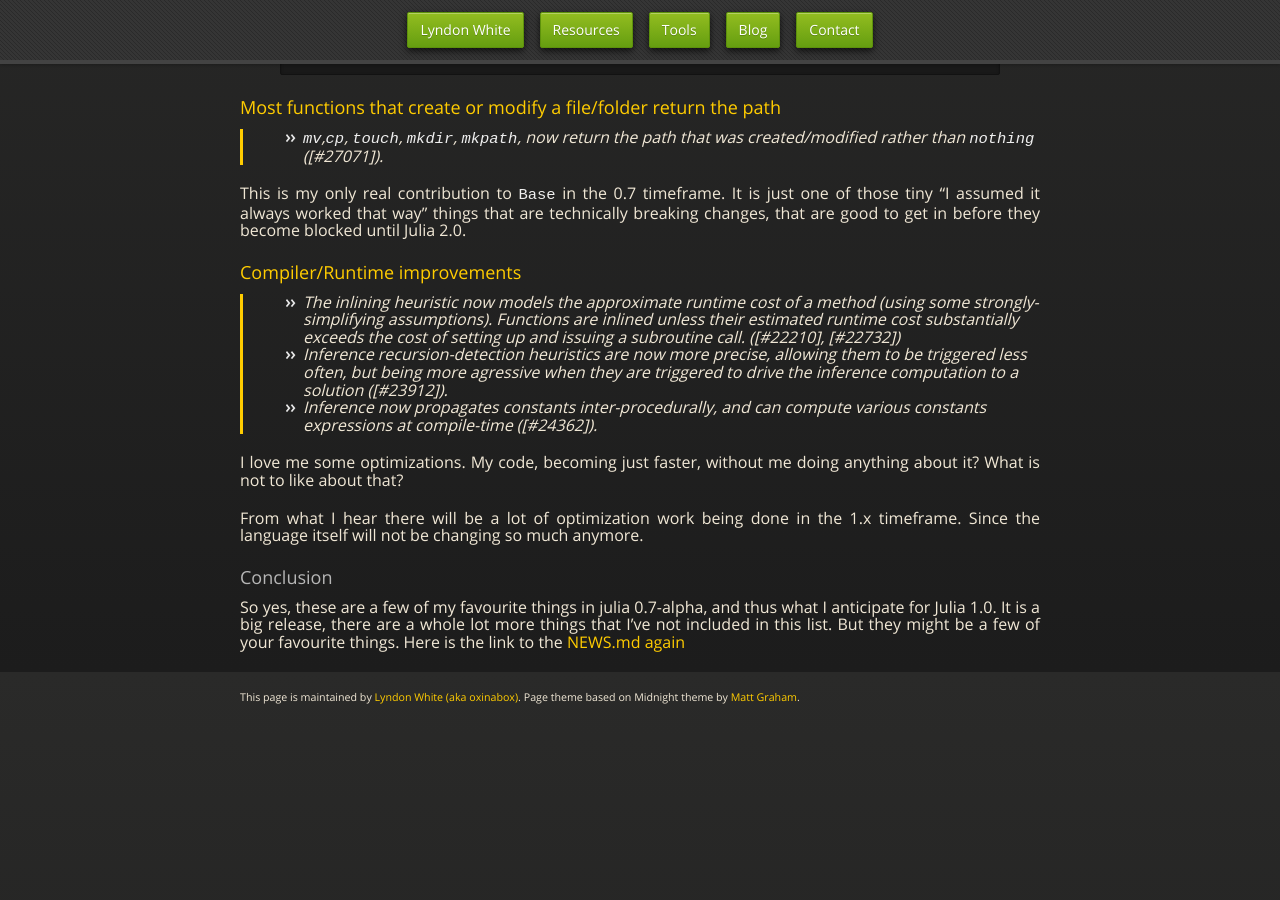
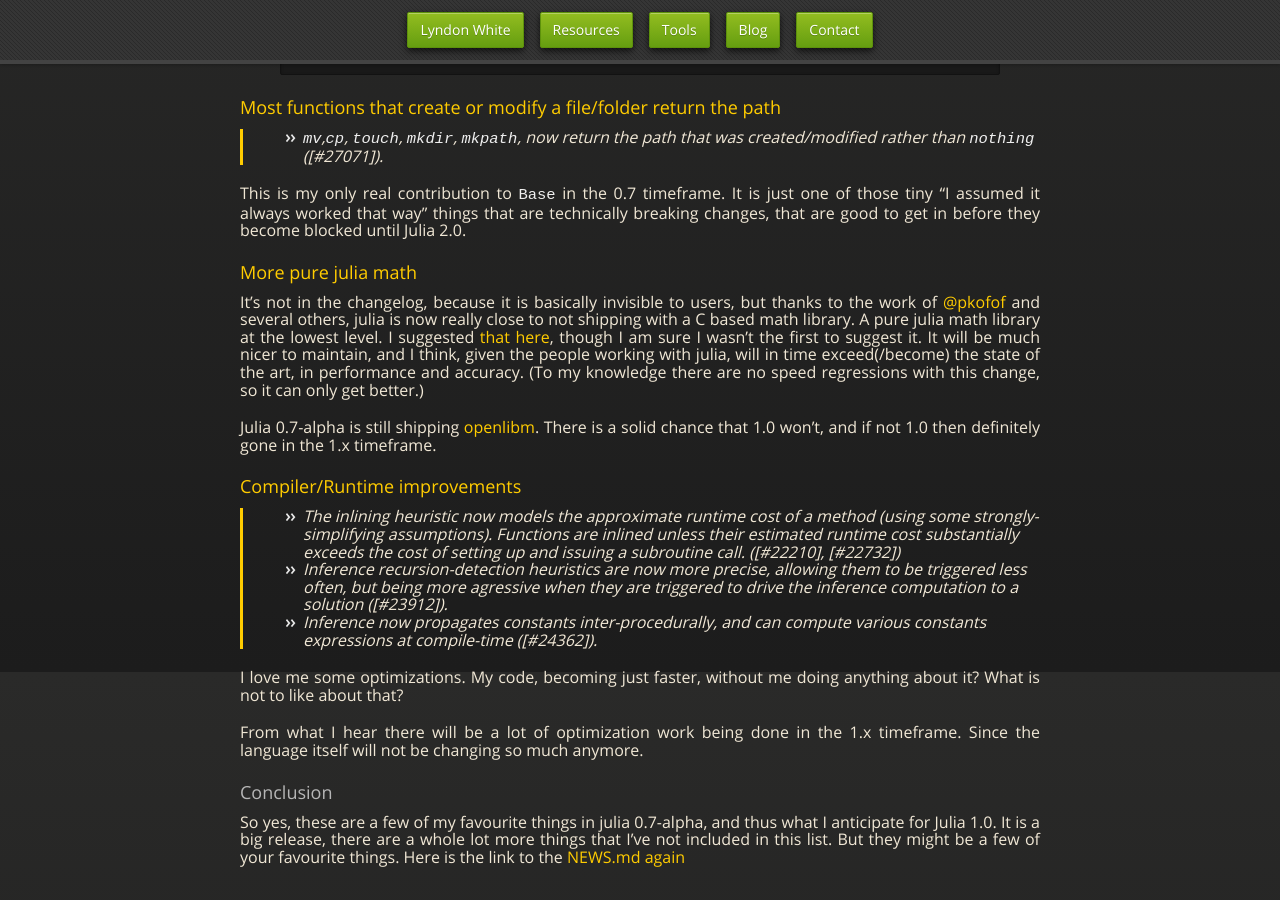
Before and after one commit to oxinabox/oxinabox.github.io, a Jekyll site: the page built from _posts/2018-06-01-Julia-Favourite-New-Things.md, in a window 1280 px wide and 900 px high, scrolled down 4728 px. Built offline with Jekyll 4.4.1, drawn with Linux system fonts in a browser that asks for light colours; nearby versions of some CDN libraries; some web fonts are replaced; before the commit the page ends 5461 px from its top, so only the background shows below that.

Commit message:
mention math

```diff
--- a/_posts/2018-06-01-Julia-Favourite-New-Things.md
+++ b/_posts/2018-06-01-Julia-Favourite-New-Things.md
@@ -313,6 +313,24 @@
 It is just one of those tiny "I assumed it always worked that way" things that are technically breaking changes, that are good to get in before they become blocked until Julia 2.0.
 
 
+### [More pure julia math](https://github.com/JuliaLang/julia/issues/26434)
+
+It's not in the changelog, because it is basically invisible to users,
+but thanks to the work of [@pkofof](https://github.com/pkofod) and several others,
+julia is now really close to not shipping with a C based math library.
+A pure julia math library at the lowest level.
+I suggested [that here](https://github.com/JuliaLang/julia/issues/18102#issuecomment-240618613),
+though I am sure I wasn't the first to suggest it.
+It will be much nicer to maintain,
+and I think, given the people working with julia, will in time exceed(/become) the state of the art, in performance and accuracy.
+(To my knowledge there are no speed regressions with this change, so it can only get better.)
+
+
+
+Julia 0.7-alpha is still shipping [openlibm](https://github.com/JuliaLang/openlibm).
+There is a solid chance that 1.0 won't, and if not 1.0 then definitely gone in the 1.x timeframe.
+
+
 ### [Compiler/Runtime improvements](https://github.com/JuliaLang/julia/pull/22210)
 
 > * The inlining heuristic now models the approximate runtime cost of
```
